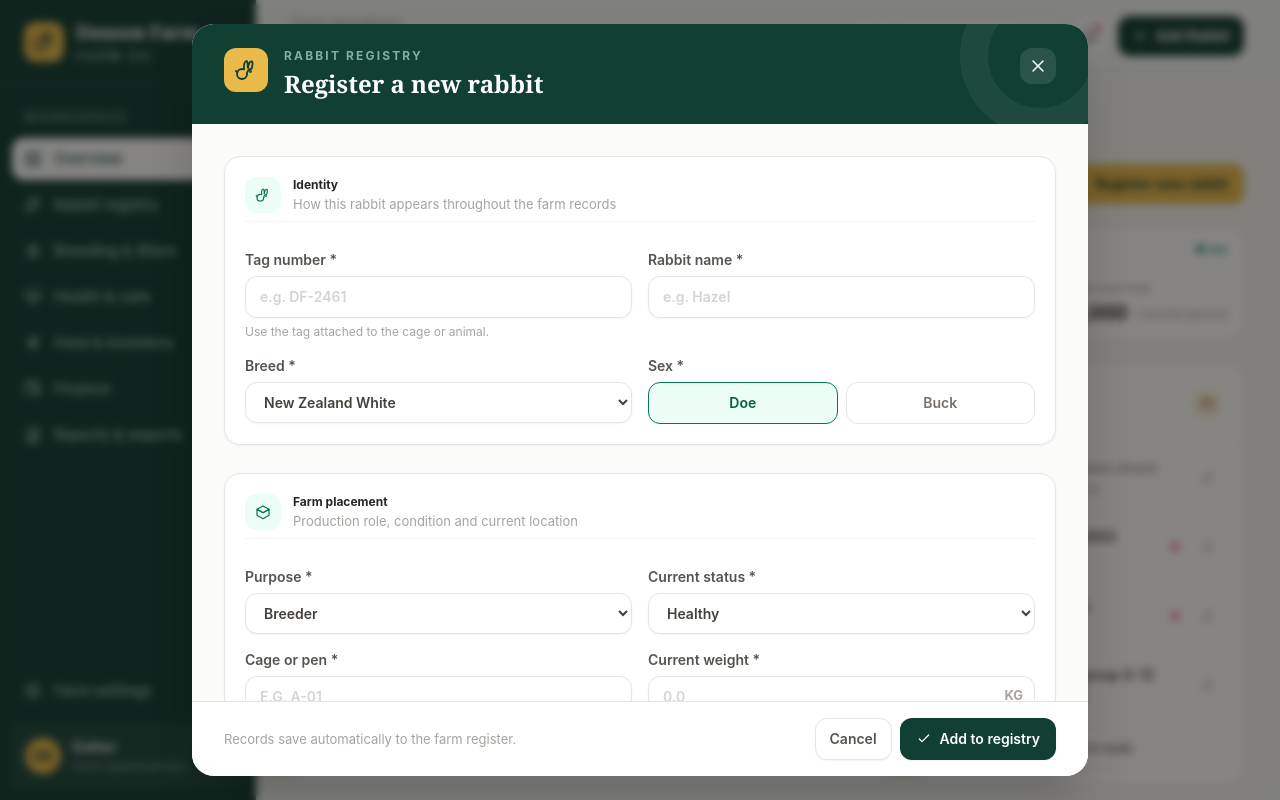
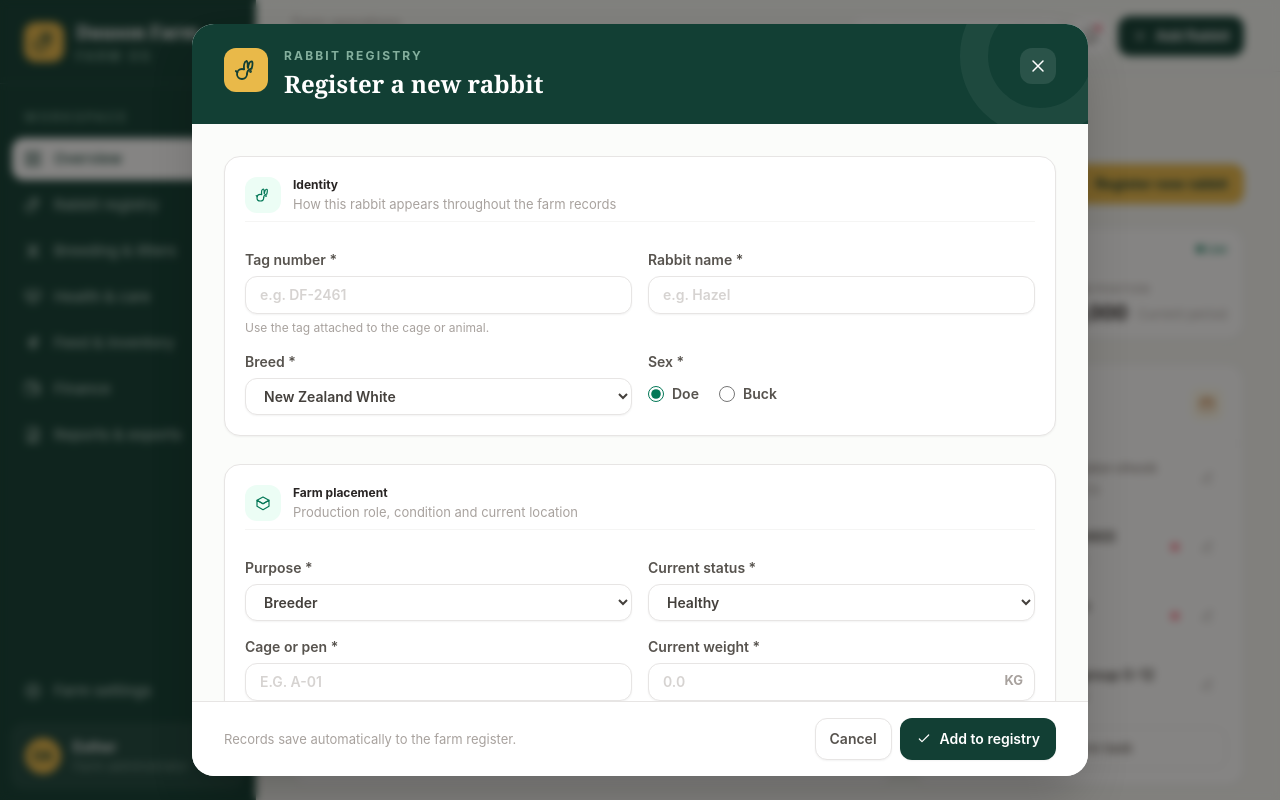
Before and after one commit to veck404/Dauson-Rabit-Farm, a Next.js app: page / in a window 1280 px wide. Both pictures are taken after a click on the button "Add Rabbit". Shown: the top 800 px of the page. Built offline with nearby package versions, Linux system fonts and the light colour scheme.

Commit message:
used radio buttons instead

```diff
--- a/components/farm/RabbitRegistry.tsx
+++ b/components/farm/RabbitRegistry.tsx
@@ -340,7 +340,7 @@ export function RabbitModal({
                 Tag number *
                 <input
                   required
-                  className="control mt-1 px-3 py-2 sm:mt-1.5 sm:px-3.5 sm:py-2.5"
+                  className="control mt-1 px-3 py-1.5 sm:mt-1.5 sm:px-3.5 sm:py-2"
                   value={draft.tag}
                   onChange={(e) => update("tag", e.target.value)}
                   placeholder="e.g. DF-2461"
@@ -353,7 +353,7 @@ export function RabbitModal({
                 Rabbit name *
                 <input
                   required
-                  className="control mt-1 px-3 py-2 sm:mt-1.5 sm:px-3.5 sm:py-2.5"
+                  className="control mt-1 px-3 py-1.5 sm:mt-1.5 sm:px-3.5 sm:py-2"
                   value={draft.name}
                   onChange={(e) => update("name", e.target.value)}
                   placeholder="e.g. Hazel"
@@ -362,7 +362,7 @@ export function RabbitModal({
               <label className="field">
                 Breed *
                 <select
-                  className="control mt-1 px-3 py-2 sm:mt-1.5 sm:px-3.5 sm:py-2.5"
+                  className="control mt-1 px-3 py-1.5 sm:mt-1.5 sm:px-3.5 sm:py-2"
                   value={draft.breed}
                   onChange={(e) => update("breed", e.target.value)}
                 >
@@ -383,14 +383,14 @@ export function RabbitModal({
               </label>
               <fieldset>
                 <legend className="field mb-1.5">Sex *</legend>
-                <div className="grid grid-cols-2 gap-2">
+                <div className="flex min-h-8 items-center gap-5">
                   {["Doe", "Buck"].map((option) => (
                     <label
                       key={option}
-                      className={`cursor-pointer rounded-xl border px-2 py-2 text-center text-xs font-semibold transition sm:px-3 sm:py-2.5 ${draft.sex === option ? "border-emerald-700 bg-emerald-50 text-emerald-800" : "border-stone-200 text-stone-500 hover:border-stone-300"}`}
+                      className="flex cursor-pointer items-center gap-2 text-xs font-semibold text-stone-600"
                     >
                       <input
-                        className="sr-only"
+                        className="h-4 w-4 cursor-pointer accent-emerald-700"
                         type="radio"
                         name="sex"
                         value={option}
@@ -412,7 +412,7 @@ export function RabbitModal({
               <label className="field">
                 Purpose *
                 <select
-                  className="control mt-1 px-3 py-2 sm:mt-1.5 sm:px-3.5 sm:py-2.5"
+                  className="control mt-1 px-3 py-1.5 sm:mt-1.5 sm:px-3.5 sm:py-2"
                   value={draft.purpose}
                   onChange={(e) => update("purpose", e.target.value)}
                 >
@@ -424,7 +424,7 @@ export function RabbitModal({
               <label className="field">
                 Current status *
                 <select
-                  className="control mt-1 px-3 py-2 sm:mt-1.5 sm:px-3.5 sm:py-2.5"
+                  className="control mt-1 px-3 py-1.5 sm:mt-1.5 sm:px-3.5 sm:py-2"
                   value={draft.status}
                   onChange={(e) => update("status", e.target.value)}
                 >
@@ -445,7 +445,7 @@ export function RabbitModal({
                 Cage or pen *
                 <input
                   required
-                  className="control mt-1 px-3 py-2 uppercase sm:mt-1.5 sm:px-3.5 sm:py-2.5"
+                  className="control mt-1 px-3 py-1.5 uppercase sm:mt-1.5 sm:px-3.5 sm:py-2"
                   value={draft.cage}
                   onChange={(e) => update("cage", e.target.value.toUpperCase())}
                   placeholder="e.g. A-01"
@@ -459,12 +459,12 @@ export function RabbitModal({
                     min="0.1"
                     step="0.1"
                     type="number"
-                    className="control py-2 pl-3 pr-10 sm:py-2.5 sm:pl-3.5 sm:pr-12"
+                    className="control py-1.5 pl-3 pr-10 sm:py-2 sm:pl-3.5 sm:pr-12"
                     value={draft.weightKg || ""}
                     onChange={(e) => update("weightKg", Number(e.target.value))}
                     placeholder="0.0"
                   />
-                  <span className="pointer-events-none absolute right-2.5 top-2 text-[10px] font-bold text-stone-400 sm:right-3 sm:top-2.5">
+                  <span className="pointer-events-none absolute right-2.5 top-1.5 text-[10px] font-bold text-stone-400 sm:right-3 sm:top-2">
                     KG
                   </span>
                 </div>
@@ -481,7 +481,7 @@ export function RabbitModal({
                 <input
                   required
                   type="date"
-                  className="control mt-1 px-2 py-2 sm:mt-1.5 sm:px-3.5 sm:py-2.5"
+                  className="control mt-1 px-2 py-1.5 sm:mt-1.5 sm:px-3.5 sm:py-2"
                   value={draft.dateOfBirth}
                   onChange={(e) => update("dateOfBirth", e.target.value)}
                 />
@@ -491,7 +491,7 @@ export function RabbitModal({
                 <input
                   required
                   type="date"
-                  className="control mt-1 px-2 py-2 sm:mt-1.5 sm:px-3.5 sm:py-2.5"
+                  className="control mt-1 px-2 py-1.5 sm:mt-1.5 sm:px-3.5 sm:py-2"
                   value={draft.acquiredDate}
                   onChange={(e) => update("acquiredDate", e.target.value)}
                 />
@@ -499,7 +499,7 @@ export function RabbitModal({
               <label className="field sm:col-span-2">
                 Colour or markings
                 <input
-                  className="control mt-1 px-3 py-2 sm:mt-1.5 sm:px-3.5 sm:py-2.5"
+                  className="control mt-1 px-3 py-1.5 sm:mt-1.5 sm:px-3.5 sm:py-2"
                   value={draft.color}
                   onChange={(e) => update("color", e.target.value)}
                   placeholder="e.g. White with black ears"
@@ -515,7 +515,7 @@ export function RabbitModal({
               <label className="field sm:col-span-2">
                 Notes
                 <textarea
-                  className="control mt-1 min-h-16 resize-y px-3 py-2 sm:mt-1.5 sm:min-h-24 sm:px-3.5 sm:py-2.5"
+                  className="control mt-1 min-h-14 resize-y px-3 py-1.5 sm:mt-1.5 sm:min-h-20 sm:px-3.5 sm:py-2"
                   value={draft.notes}
                   onChange={(e) => update("notes", e.target.value)}
                   placeholder="Temperament, feeding behaviour, production notes or identifying details…"
```
